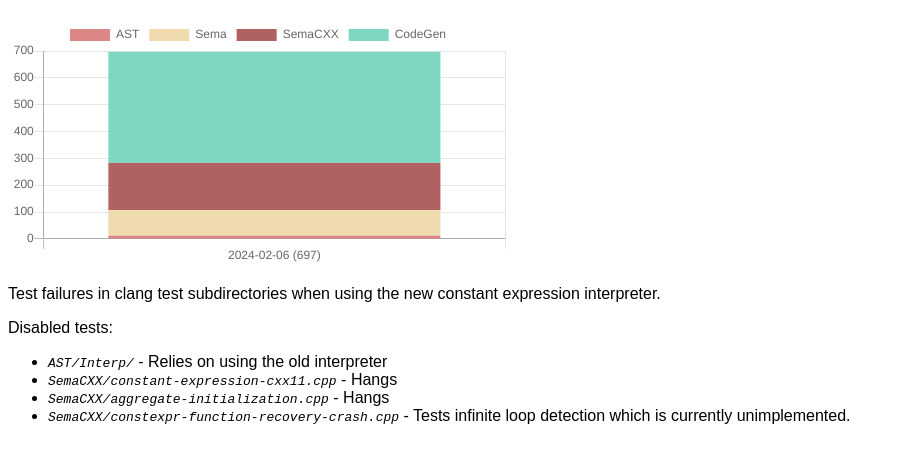
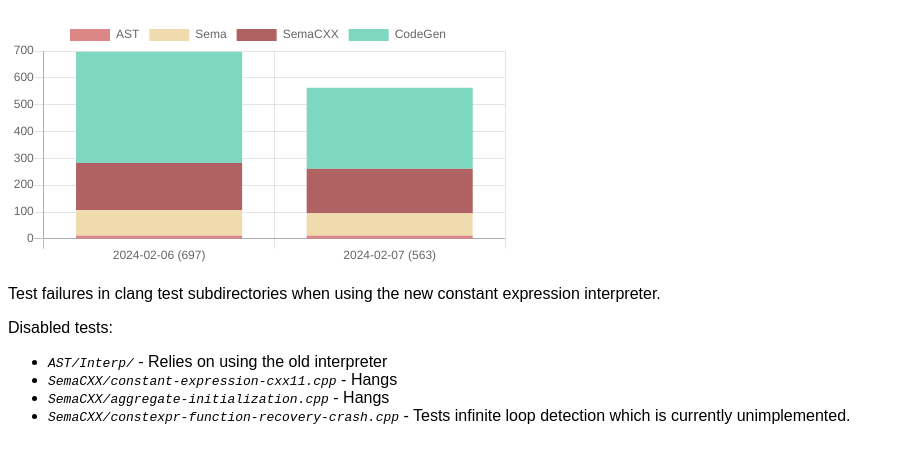
Before and after one commit to tbaederr/tbaederr.github.io, a plain HTML site: page stats/index.html in a window 1280 px wide. Shown: the part 61-524 px from the top of the page, without its empty margins (0-904 px from the left). Drawn offline with nearby package versions, Linux system fonts and the light colour scheme.

Commit message:
Update stats

```diff
--- a/stats/index.html
+++ b/stats/index.html
@@ -38,6 +38,13 @@ const GraphData = [
     sema: 95,
     semacxx: 176,
     codegen: 414,
+  },
+  {
+    name: "2024-02-07",
+    ast: 12,
+    sema: 83,
+    semacxx: 166,
+    codegen: 302,
   },
 ];
 
```
